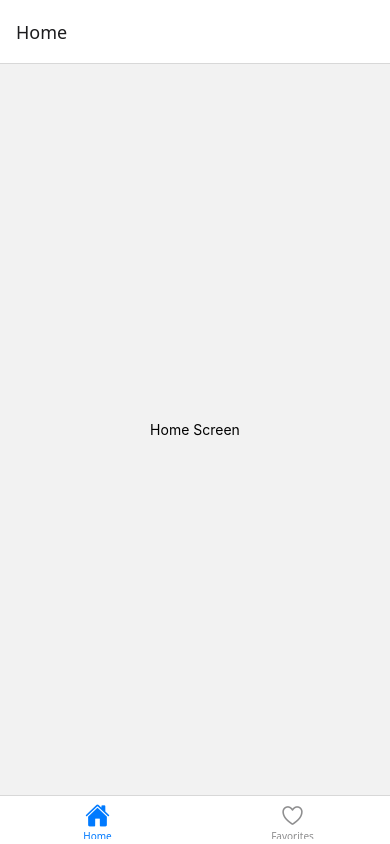
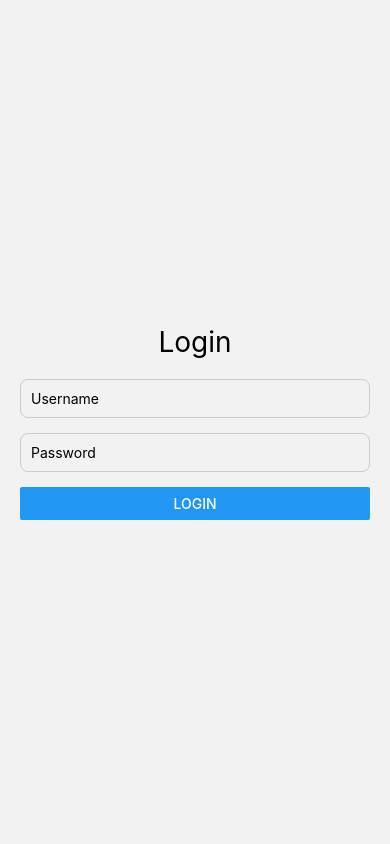
Before and after one commit to SherinAnees/city-pulse, a React Native app: screen /Login in a window 390 px wide. Built offline with nearby package versions, Linux system fonts and the light colour scheme.

Commit message:
login with async storage added

```diff
--- a/navigation/AppNavigator.tsx
+++ b/navigation/AppNavigator.tsx
@@ -2,19 +2,48 @@ import { createNativeStackNavigator } from "@react-navigation/native-stack";
 import TabNavigator from "./TabNavigator";
 import EventDetailsScreen from "../screens/EventDetailsScreen";
 import NotFoundScreen from "../screens/NotFoundScreen";
+import { useEffect, useState } from "react";
+import SplashScreen from "../screens/SplashScreen";
+import LoginScreen from "../screens/LoginScreen";
+import AsyncStorage from "@react-native-async-storage/async-storage";
 
 const Stack = createNativeStackNavigator();
 
 export default function AppNavigator() {
+  const [isLoading, setIsLoading] = useState(true);
+  const [isLoggedIn, setIsLoggedIn] = useState(false);
+
+  useEffect(() => {
+    const checkLoginStatus = async () => {
+      const token = await AsyncStorage.getItem("userToken");
+      if (token) setIsLoggedIn(true);
+      setIsLoading(false);
+    };
+    checkLoginStatus();
+  }, []);
+
+  const handleLogin = async (username: string) => {
+    await AsyncStorage.setItem("userToken", username);
+    setIsLoggedIn(true);
+  };
+
+  const handleLogout = async () => {
+    await AsyncStorage.removeItem("userToken");
+    setIsLoggedIn(false);
+  };
   return (
-    <Stack.Navigator>
-      <Stack.Screen
-        name="Root"
-        component={TabNavigator}
-        options={{ headerShown: false }}
-      />
-      <Stack.Screen name="EventDetails" component={EventDetailsScreen} />
-      <Stack.Screen name="NotFound" component={NotFoundScreen} />
+    <Stack.Navigator screenOptions={{ headerShown: false }}>
+      {isLoading ? (
+        <Stack.Screen name="Splash" component={SplashScreen} />
+      ) : !isLoggedIn ? (
+        <Stack.Screen name="Login">
+          {(props) => <LoginScreen {...props} onLogin={handleLogin} />}
+        </Stack.Screen>
+      ) : (
+        <Stack.Screen name="Main">
+          {(props) => <TabNavigator {...props} onLogout={handleLogout} />}
+        </Stack.Screen>
+      )}
     </Stack.Navigator>
   );
 }
--- a/navigation/TabNavigator.tsx
+++ b/navigation/TabNavigator.tsx
@@ -1,11 +1,11 @@
 import { createBottomTabNavigator } from "@react-navigation/bottom-tabs";
+import { Ionicons } from "@expo/vector-icons";
 import HomeScreen from "../screens/HomeScreen";
 import FavoritesScreen from "../screens/FavoritesScreen";
-import { Ionicons } from "@expo/vector-icons";
 
 const Tab = createBottomTabNavigator();
 
-export default function TabNavigator() {
+export default function TabNavigator({ onLogout }: { onLogout: () => void }) {
   return (
     <Tab.Navigator
       screenOptions={({ route }) => ({
@@ -22,7 +22,10 @@ export default function TabNavigator() {
         },
       })}
     >
-      <Tab.Screen name="Home" component={HomeScreen} />
+      <Tab.Screen name="Home">
+        {(props) => <HomeScreen {...props} onLogout={onLogout} />}
+      </Tab.Screen>
+
       <Tab.Screen name="Favorites" component={FavoritesScreen} />
     </Tab.Navigator>
   );
--- a/package.json
+++ b/package.json
@@ -23,7 +23,8 @@
     "react-native-safe-area-context": "5.4.0",
     "react-native-screens": "~4.11.1",
     "react-native-vector-icons": "^10.3.0",
-    "react-native-web": "^0.20.0"
+    "react-native-web": "^0.20.0",
+    "@react-native-async-storage/async-storage": "2.1.2"
   },
   "devDependencies": {
     "@babel/core": "^7.25.2",
--- a/screens/HomeScreen.tsx
+++ b/screens/HomeScreen.tsx
@@ -1,9 +1,17 @@
-import { View, Text } from "react-native";
+// src/screens/HomeScreen.tsx
+import { View, Text, Button, StyleSheet } from "react-native";
+import React from "react";
 
-export default function HomeScreen() {
+export default function HomeScreen({ onLogout }: { onLogout: () => void }) {
   return (
-    <View style={{ flex: 1, alignItems: "center", justifyContent: "center" }}>
-      <Text>Home Screen</Text>
+    <View style={styles.container}>
+      <Text style={styles.title}>Welcome to City Pulse</Text>
+      <Button title="Logout" onPress={onLogout} />
     </View>
   );
 }
+
+const styles = StyleSheet.create({
+  container: { flex: 1, justifyContent: "center", alignItems: "center" },
+  title: { fontSize: 24, marginBottom: 20 },
+});
--- /dev/null
+++ b/screens/LoginScreen.tsx
@@ -0,0 +1,54 @@
+import React, { useState } from "react";
+import { View, Text, TextInput, Button, StyleSheet, Alert } from "react-native";
+
+export default function LoginScreen({
+  onLogin,
+}: {
+  onLogin: (username: string) => void;
+}) {
+  const [username, setUsername] = useState("");
+  const [password, setPassword] = useState("");
+
+  const handleSubmit = () => {
+    if (username && password) {
+      onLogin(username);
+    } else {
+      Alert.alert("Error", "Please enter both username and password.");
+    }
+  };
+
+  return (
+    <View style={styles.container}>
+      <Text style={styles.title}>Login</Text>
+
+      <TextInput
+        placeholder="Username"
+        value={username}
+        onChangeText={setUsername}
+        style={styles.input}
+      />
+
+      <TextInput
+        placeholder="Password"
+        value={password}
+        onChangeText={setPassword}
+        secureTextEntry
+        style={styles.input}
+      />
+
+      <Button title="Login" onPress={handleSubmit} />
+    </View>
+  );
+}
+
+const styles = StyleSheet.create({
+  container: { flex: 1, justifyContent: "center", paddingHorizontal: 20 },
+  title: { fontSize: 28, textAlign: "center", marginBottom: 20 },
+  input: {
+    borderWidth: 1,
+    borderColor: "#ccc",
+    marginBottom: 15,
+    padding: 10,
+    borderRadius: 8,
+  },
+});
--- /dev/null
+++ b/screens/SplashScreen.tsx
@@ -0,0 +1,16 @@
+import { View, Text, StyleSheet, ActivityIndicator } from "react-native";
+import React from "react";
+
+export default function SplashScreen() {
+  return (
+    <View style={styles.container}>
+      <Text style={styles.title}>City Pulse</Text>
+      <ActivityIndicator size="large" color="#00ADEF" />
+    </View>
+  );
+}
+
+const styles = StyleSheet.create({
+  container: { flex: 1, justifyContent: "center", alignItems: "center" },
+  title: { fontSize: 28, marginBottom: 16 },
+});
```
Also changed, not shown: screens/SignUpScreen.tsx (added, +9 -0 lines), 1 other file (tests, documents, lock files or other folders).
